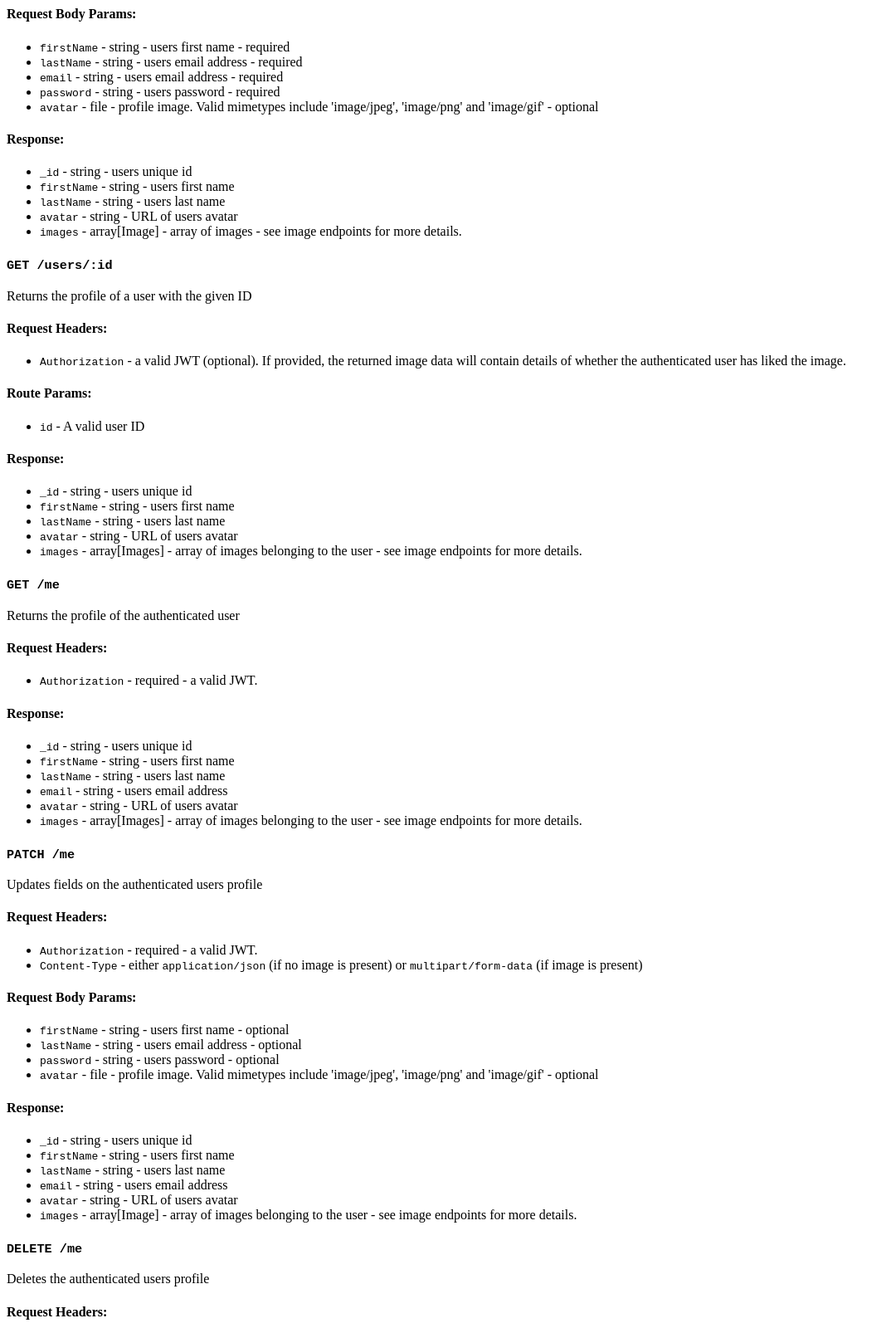
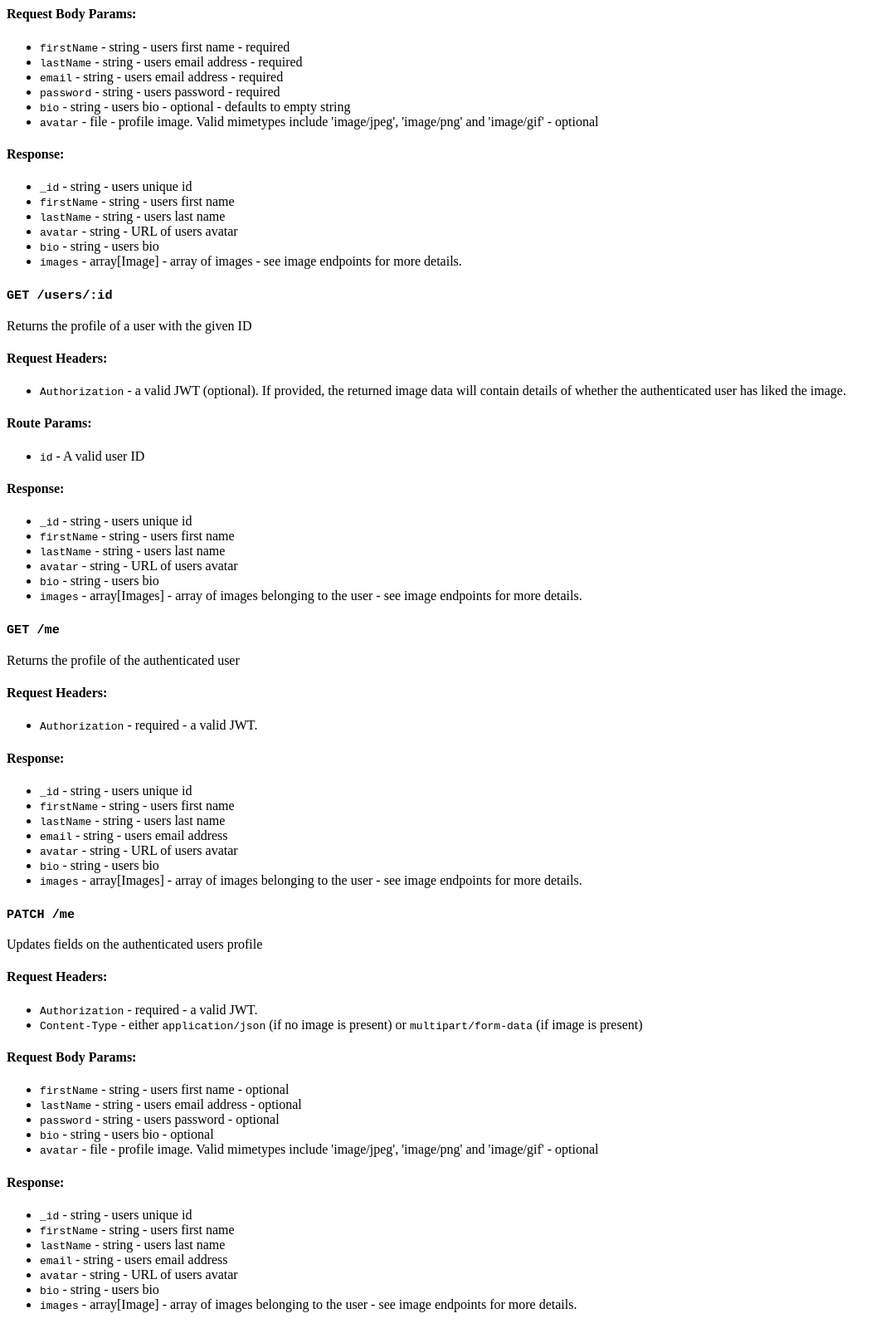
Before and after one commit to CommandShiftHQ/image-api, a website: page src/public/index.html in a window 1280 px wide. Shown: the part 1140-2740 px from the top of the page at 83% size, without its empty margins (0-1074 px from the left). Drawn offline with Linux system fonts and the light colour scheme.

Commit message:
Update docs to include bio

```diff
--- a/src/public/index.html
+++ b/src/public/index.html
@@ -89,6 +89,7 @@
               <li><code>lastName</code> - string - users email address - required</li>
               <li><code>email</code> - string - users email address - required</li>
               <li><code>password</code> - string - users password - required</li>
+              <li><code>bio</code> - string - users bio - optional - defaults to empty string</li>
               <li><code>avatar</code> - file - profile image. Valid mimetypes include 'image/jpeg', 'image/png' and 'image/gif' - optional</li>
             </ul>
             <h4>Response:</h4>
@@ -104,6 +105,9 @@
               </li>
               <li>
                 <code>avatar</code> - string - URL of users avatar
+              </li>
+              <li>
+                <code>bio</code> - string - users bio
               </li>
               <li>
                 <code>images</code> - array[Image] - array of images - see image endpoints for more details.
@@ -139,6 +143,9 @@
                 <code>avatar</code> - string - URL of users avatar
               </li>
               <li>
+                <code>bio</code> - string - users bio
+              </li>
+              <li>
                 <code>images</code> - array[Images] - array of images belonging to the user - see image endpoints for more details.
               </li>
             </ul>
@@ -171,6 +178,9 @@
                 <code>avatar</code> - string - URL of users avatar
               </li>
               <li>
+                <code>bio</code> - string - users bio
+              </li>
+              <li>
                 <code>images</code> - array[Images] - array of images belonging to the user - see image endpoints for more details.
               </li>
             </ul>
@@ -194,6 +204,7 @@
                 <li><code>firstName</code> - string - users first name - optional</li>
                 <li><code>lastName</code> - string - users email address - optional</li>
                 <li><code>password</code> - string - users password - optional</li>
+                <li><code>bio</code> - string - users bio - optional</li>
                 <li><code>avatar</code> - file - profile image. Valid mimetypes include 'image/jpeg', 'image/png' and 'image/gif' -
                   optional</li>
             </ul>
@@ -213,6 +224,9 @@
               </li>
               <li>
                 <code>avatar</code> - string - URL of users avatar
+              </li>
+              <li>
+                <code>bio</code> - string - users bio
               </li>
               <li>
                 <code>images</code> - array[Image] - array of images belonging to the user - see image endpoints for more details.
```
